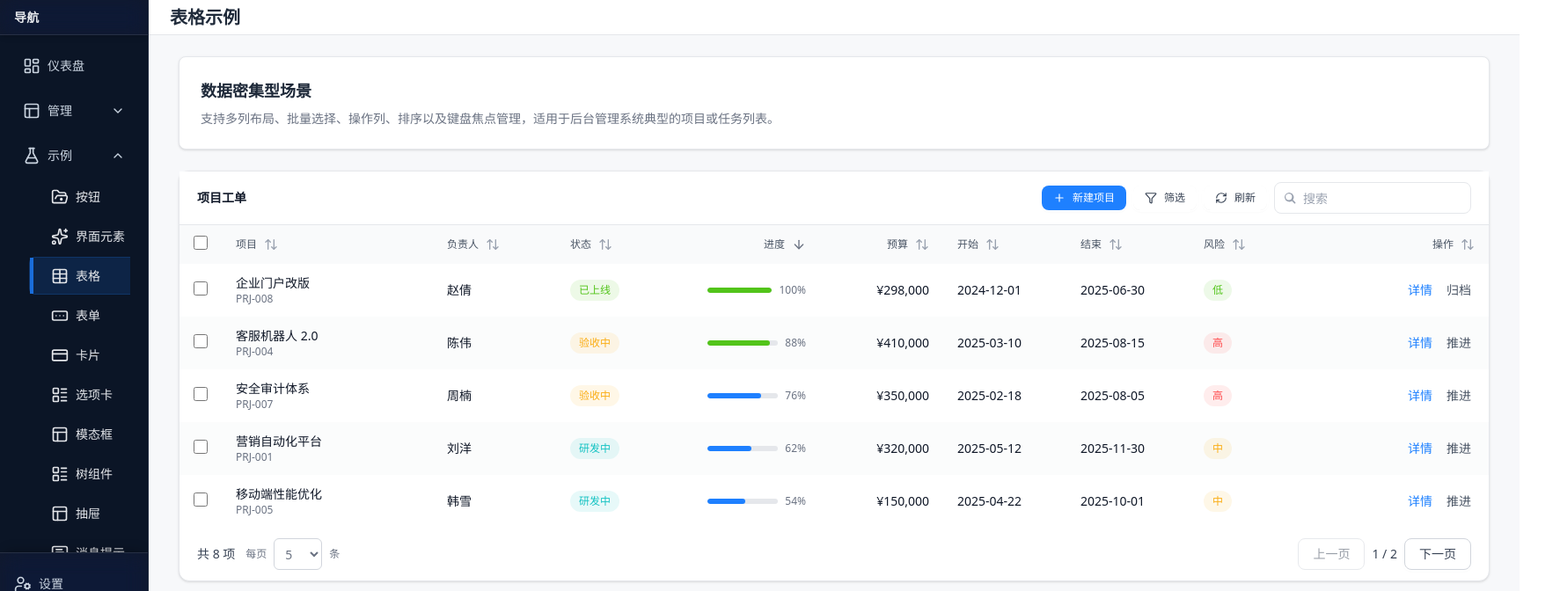
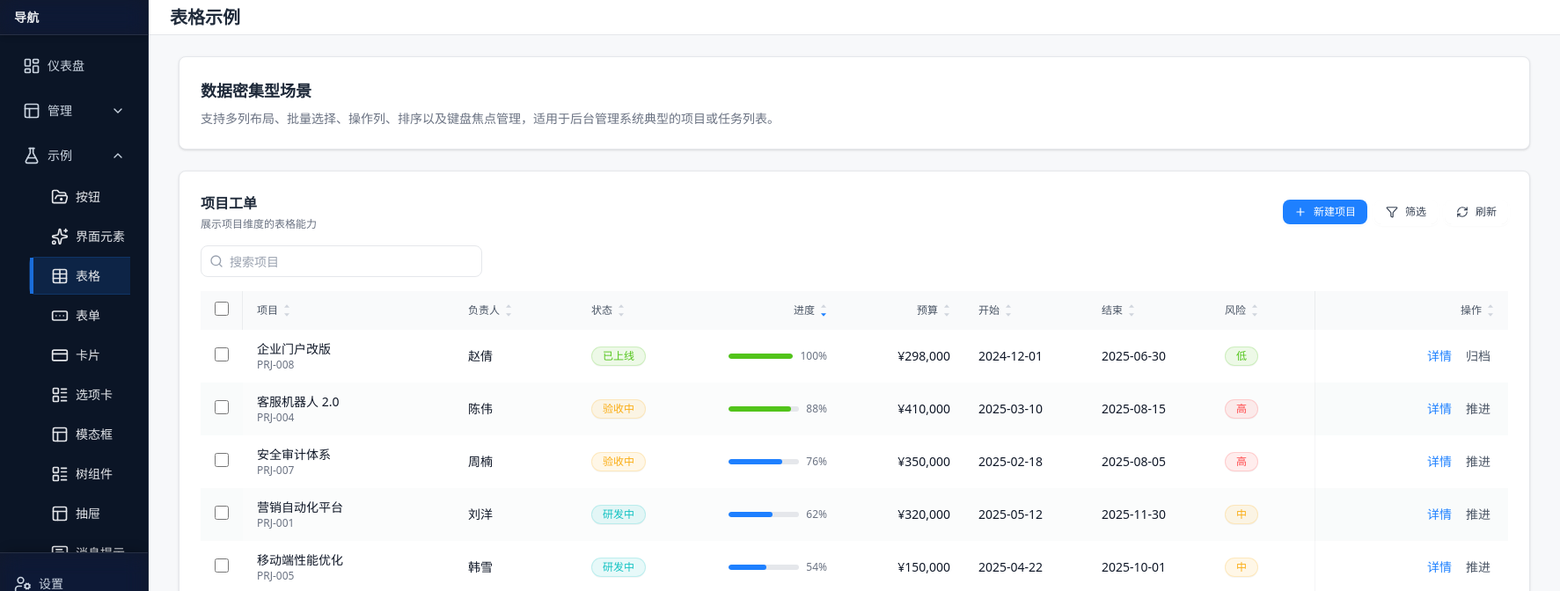
Before and after one commit to zhoumingxuan/sass-ui, a Next.js app: page /demo/table in a window 1280 px wide. Shown: the top 672 px of the page at 88% size, 1773 px wide, since content can reach past the window. Built offline with nearby package versions, Linux system fonts and the light colour scheme.

Commit message:
表格样式修改

```diff
--- a/src/app/demo/table/page.tsx
+++ b/src/app/demo/table/page.tsx
@@ -9,7 +9,7 @@ import Pill from '@/components/Pill';
 import ProgressBar from '@/components/ProgressBar';
 import ActionLink from '@/components/ActionLink';
 import { menuItems, footerItems } from '@/components/menuItems';
-import { Plus, Filter, RefreshCw } from 'lucide-react';
+import { Plus, Filter, RefreshCw, Search } from 'lucide-react';
 
 type Row = {
   id: string;
@@ -261,7 +261,7 @@ export default function TableDemo() {
     }
   };
 
-  const handleSearch = (value: string) => {
+  const handleSearchChange = (value: string) => {
     setQuery(value);
     setPage(1);
   };
@@ -286,9 +286,39 @@ export default function TableDemo() {
         </div>
       </Card>
 
+      <Card>
+        <div className="flex items-center justify-between gap-3">
+          <div className="space-y-1">
+            <div className="text-base font-semibold text-gray-800">项目工单</div>
+            <div className="text-xs text-gray-500">展示项目维度的表格能力</div>
+          </div>
+          <div className="flex items-center gap-2">
+            <Button size="small" variant="primary" icon={<Plus />}>
+              新建项目
+            </Button>
+            <Button size="small" appearance="ghost" variant="default" icon={<Filter />}>
+              筛选
+            </Button>
+            <Button size="small" appearance="ghost" variant="default" icon={<RefreshCw />}>
+              刷新
+            </Button>
+          </div>
+        </div>
+        <div className="mt-4 flex items-center justify-between gap-3">
+          <div className="relative w-full max-w-xs">
+            <input
+              type="search"
+              value={query}
+              onChange={(e) => handleSearchChange(e.target.value)}
+              placeholder="搜索项目"
+              className="h-9 w-full rounded-lg border border-gray-200 pl-8 pr-3 text-sm text-gray-700 placeholder:text-gray-400 transition-[box-shadow,border-color] focus:border-primary focus:outline-none focus:ring-2 focus:ring-primary/20"
+            />
+            <Search className="pointer-events-none absolute left-2.5 top-1/2 h-4 w-4 -translate-y-1/2 text-gray-400" />
+          </div>
+        </div>
+        <div className="mt-4">
           <Table<Row>
-        className="mt-6"
-        title="项目工单"
+            card={false}
             columns={columns}
             data={paged}
             page={page}
@@ -297,7 +327,6 @@ export default function TableDemo() {
             onPageChange={setPage}
             onPageSizeChange={handlePageSize}
             pageSizeOptions={[5, 10, 20]}
-        onSearch={handleSearch}
             sortKey={sortKey}
             sortDirection={sortDirection}
             onSort={handleSort}
@@ -310,19 +339,6 @@ export default function TableDemo() {
               },
               headerTitle: '选择全部项目',
             }}
-        toolbar={
-          <div className="flex items-center gap-2">
-            <Button size="small" variant="primary" icon={<Plus />}>
-              新建项目
-            </Button>
-            <Button size="small" appearance="ghost" variant="default" icon={<Filter />}>
-              筛选
-            </Button>
-            <Button size="small" appearance="ghost" variant="default" icon={<RefreshCw />}>
-              刷新
-            </Button>
-          </div>
-        }
             footerExtra={
               selectedRows.length > 0 ? (
                 <div className="flex items-center gap-2 text-gray-500">
@@ -332,6 +348,8 @@ export default function TableDemo() {
               ) : null
             }
           />
+        </div>
+      </Card>
     </Layout>
   );
 }
--- a/src/app/page.tsx
+++ b/src/app/page.tsx
@@ -231,13 +231,13 @@ export default function Home() {
     }
   };
 
-  const handleSearch = (value: string) => {
-    setQuery(value);
+  const handlePageSize = (nextSize: number) => {
+    setPageSize(nextSize);
     setPage(1);
   };
 
-  const handlePageSize = (nextSize: number) => {
-    setPageSize(nextSize);
+  const handleSearchChange = (value: string) => {
+    setQuery(value);
     setPage(1);
   };
 
@@ -285,9 +285,36 @@ export default function Home() {
         </div>
       </Card>
 
+      <Card>
+        <div className="flex items-center justify-between gap-3">
+          <div className="space-y-1">
+            <div className="text-base font-semibold text-gray-800">员工</div>
+            <div className="text-xs text-gray-500">团队成员示例数据</div>
+          </div>
+          <div className="flex items-center gap-2">
+            <Button size="small" variant="primary" icon={<Plus />}>
+              新增成员
+            </Button>
+            <Button size="small" appearance="ghost" variant="default" icon={<Download />}>
+              导出
+            </Button>
+          </div>
+        </div>
+        <div className="mt-4 flex items-center justify-between gap-3">
+          <div className="relative w-full max-w-xs">
+            <input
+              type="search"
+              value={query}
+              onChange={(e) => handleSearchChange(e.target.value)}
+              placeholder="搜索员工"
+              className="h-9 w-full rounded-lg border border-gray-200 pl-8 pr-3 text-sm text-gray-700 placeholder:text-gray-400 transition-[box-shadow,border-color] focus:border-primary focus:outline-none focus:ring-2 focus:ring-primary/20"
+            />
+            <Search className="pointer-events-none absolute left-2.5 top-1/2 h-4 w-4 -translate-y-1/2 text-gray-400" />
+          </div>
+        </div>
+        <div className="mt-4">
           <Table<Row>
-        className="mt-6"
-        title="员工"
+            card={false}
             columns={columns}
             data={paged}
             page={page}
@@ -296,7 +323,6 @@ export default function Home() {
             onPageChange={setPage}
             onPageSizeChange={handlePageSize}
             pageSizeOptions={[5, 10, 20]}
-        onSearch={handleSearch}
             sortKey={sortKey}
             sortDirection={sortDirection}
             onSort={handleSort}
@@ -310,16 +336,6 @@ export default function Home() {
               columnWidth: 48,
               headerTitle: "选择全部成员",
             }}
-        toolbar={
-          <div className="flex items-center gap-2">
-            <Button size="small" variant="primary" icon={<Plus />}>
-              新增成员
-            </Button>
-            <Button size="small" appearance="ghost" variant="default" icon={<Download />}>
-              导出
-            </Button>
-          </div>
-        }
             footerExtra={
               selectedRows.length > 0 ? (
                 <div className="flex items-center gap-2 text-gray-500">
@@ -329,6 +345,8 @@ export default function Home() {
               ) : null
             }
           />
+        </div>
+      </Card>
 
       <Card title="提示">
         <div className="flex flex-col space-y-3">
--- a/src/app/users/page.tsx
+++ b/src/app/users/page.tsx
@@ -7,9 +7,11 @@ import Table, { Column } from '@/components/Table';
 import { TextInput } from '@/components/Input';
 import Breadcrumbs from '@/components/Breadcrumbs';
 import Layout from '@/components/Layout';
+import Card from '@/components/Card';
 import Pill from '@/components/Pill';
 import ActionLink from '@/components/ActionLink';
 import { menuItems, footerItems } from '@/components/menuItems';
+import { Search, Plus } from 'lucide-react';
 
 interface Row {
   id: string;
@@ -138,7 +140,7 @@ export default function Users() {
     }
   };
 
-  const handleSearch = (value: string) => {
+  const handleSearchChange = (value: string) => {
     setQuery(value);
     setPage(1);
   };
@@ -157,11 +159,41 @@ export default function Users() {
       <Breadcrumbs />
       <div className="mb-4 flex items-center justify-between">
         <h2 className="text-lg font-semibold text-gray-800">用户管理</h2>
-        <Button onClick={() => setShowAdd(true)}>新增用户</Button>
+        <Button onClick={() => setShowAdd(true)} icon={<Plus />}>
+          新增用户
+        </Button>
       </div>
+
+      <Card>
+        <div className="flex items-center justify-between gap-3">
+          <div className="space-y-1">
+            <div className="text-base font-semibold text-gray-800">用户</div>
+            <div className="text-xs text-gray-500">账户权限与状态概览</div>
+          </div>
+          <div className="flex items-center gap-2">
+            <Button size="small" appearance="ghost" variant="default">
+              导入
+            </Button>
+            <Button size="small" appearance="ghost" variant="default">
+              导出
+            </Button>
+          </div>
+        </div>
+        <div className="mt-4 flex items-center justify-between gap-3">
+          <div className="relative w-full max-w-xs">
+            <input
+              type="search"
+              value={query}
+              onChange={(e) => handleSearchChange(e.target.value)}
+              placeholder="搜索用户"
+              className="h-9 w-full rounded-lg border border-gray-200 pl-8 pr-3 text-sm text-gray-700 placeholder:text-gray-400 transition-[box-shadow,border-color] focus:border-primary focus:outline-none focus:ring-2 focus:ring-primary/20"
+            />
+            <Search className="pointer-events-none absolute left-2.5 top-1/2 h-4 w-4 -translate-y-1/2 text-gray-400" />
+          </div>
+        </div>
+        <div className="mt-4">
           <Table<Row>
-        className="mt-4"
-        title="用户"
+            card={false}
             columns={columns}
             data={paged}
             page={page}
@@ -170,7 +202,6 @@ export default function Users() {
             onPageChange={setPage}
             onPageSizeChange={handlePageSize}
             pageSizeOptions={[5, 10, 20]}
-        onSearch={handleSearch}
             sortKey={sortKey}
             sortDirection={sortDirection}
             onSort={handleSort}
@@ -183,16 +214,6 @@ export default function Users() {
               },
               headerTitle: '选择用户',
             }}
-        toolbar={
-          <div className="flex items-center gap-2">
-            <Button size="small" appearance="ghost" variant="default">
-              导入
-            </Button>
-            <Button size="small" appearance="ghost" variant="default">
-              导出
-            </Button>
-          </div>
-        }
             footerExtra={
               selectedRows.length > 0 ? (
                 <div className="flex items-center gap-2 text-gray-500">
@@ -203,6 +224,8 @@ export default function Users() {
               ) : null
             }
           />
+        </div>
+      </Card>
 
       <Modal open={showAdd} title="新增用户" onClose={() => setShowAdd(false)}>
         <form className="flex flex-col gap-3">
--- a/src/components/Pill.tsx
+++ b/src/components/Pill.tsx
@@ -12,19 +12,19 @@ type PillProps = {
 };
 
 const toneClasses: Record<PillTone, string> = {
-  neutral: 'bg-gray-100 text-gray-600',
-  primary: 'bg-primary/10 text-primary',
-  success: 'bg-success/10 text-success',
-  warning: 'bg-warning/10 text-warning',
-  danger: 'bg-error/10 text-error',
-  info: 'bg-info/10 text-info',
+  neutral: 'border border-gray-200 bg-gray-100 text-gray-700',
+  primary: 'border border-primary/20 bg-primary/10 text-primary',
+  success: 'border border-success/20 bg-success/10 text-success',
+  warning: 'border border-warning/20 bg-warning/10 text-warning',
+  danger: 'border border-error/20 bg-error/10 text-error',
+  info: 'border border-info/20 bg-info/10 text-info',
 };
 
 export default function Pill({ tone = 'neutral', icon, children, className = '' }: PillProps) {
   return (
     <span
       className={[
-        'inline-flex select-none items-center gap-1 rounded-full px-2.5 py-1 text-xs font-medium',
+        'inline-flex select-none items-center gap-1 rounded-full px-3 py-1 text-xs font-medium leading-none shadow-[0_1px_0_rgba(15,23,42,0.04)]',
         toneClasses[tone],
         className,
       ]
--- a/src/components/Table.tsx
+++ b/src/components/Table.tsx
@@ -2,7 +2,6 @@
 
 import type { CSSProperties, KeyboardEvent, MouseEvent } from 'react';
 import { ReactNode, useEffect, useMemo, useRef, useState } from 'react';
-import { ArrowDown, ArrowUp, ArrowUpDown } from 'lucide-react';
 import Pagination from './Pagination';
 import { controlRing } from './formStyles';
 
@@ -52,10 +51,6 @@ type TableProps<T> = {
   pageSize: number;
   total: number;
   onPageChange: (page: number) => void;
-  title?: ReactNode;
-  description?: ReactNode;
-  onSearch?: (value: string) => void;
-  searchPlaceholder?: string;
   sortKey?: Column<T>['key'];
   sortDirection?: SortDirection;
   onSort?: (key: Column<T>['key']) => void;
@@ -64,7 +59,6 @@ type TableProps<T> = {
   pageSizeOptions?: number[];
   onPageSizeChange?: (size: number) => void;
   stickyHeader?: boolean;
-  toolbar?: ReactNode;
   highlightOnHover?: boolean;
   zebra?: boolean;
   rowKey?: (row: T, index: number) => string | number;
@@ -98,14 +92,19 @@ function useIndeterminate(checked: boolean, indeterminate?: boolean) {
 }
 
 function SortIcon({ active, direction }: { active: boolean; direction?: SortDirection }) {
-  if (!active) {
-    return <ArrowUpDown className="h-4 w-4 text-gray-400" aria-hidden />;
-  }
-  const iconClass = 'h-4 w-4 text-gray-500';
-  return direction === 'asc' ? (
-    <ArrowUp className={iconClass} aria-hidden />
-  ) : (
-    <ArrowDown className={iconClass} aria-hidden />
+  const highlight = '#1e80ff';
+  const passive = '#d0d5dd';
+  const upFill = active && direction === 'asc' ? highlight : passive;
+  const downFill = active && direction === 'desc' ? highlight : passive;
+  return (
+    <span className="flex flex-col items-center gap-0.5 leading-none">
+      <svg viewBox="0 0 12 7" className="h-2 w-2" aria-hidden focusable="false">
+        <path d="M6 1L10.5 6H1.5L6 1Z" fill={upFill} />
+      </svg>
+      <svg viewBox="0 0 12 7" className="h-2 w-2" aria-hidden focusable="false">
+        <path d="M6 6L1.5 1H10.5L6 6Z" fill={downFill} />
+      </svg>
+    </span>
   );
 }
 
@@ -116,19 +115,14 @@ export default function Table<T extends Record<string, unknown>>({
   pageSize,
   total,
   onPageChange,
-  title,
-  description,
-  onSearch,
-  searchPlaceholder = '搜索',
   sortKey,
   sortDirection,
   onSort,
-  card = true,
+  card = false,
   loading = false,
   pageSizeOptions = [10, 20, 50],
   onPageSizeChange,
   stickyHeader = true,
-  toolbar,
   highlightOnHover = true,
   zebra = true,
   rowKey,
@@ -142,20 +136,13 @@ export default function Table<T extends Record<string, unknown>>({
   className = '',
   rounded = 'xl',
 }: TableProps<T>) {
-  const [keyword, setKeyword] = useState('');
   const scrollerRef = useRef<HTMLDivElement>(null);
   const [scrolled, setScrolled] = useState(false);
 
   useEffect(() => {
-    if (!onSearch) return;
-    const id = setTimeout(() => onSearch(keyword.trim()), 260);
-    return () => clearTimeout(id);
-  }, [keyword, onSearch]);
-
-  useEffect(() => {
     const el = scrollerRef.current;
     if (!el) return;
-    const handleScroll = () => setScrolled(el.scrollTop > 0);
+    const handleScroll = () => setScrolled(el.scrollTop > 0 || el.scrollLeft > 0);
     handleScroll();
     el.addEventListener('scroll', handleScroll);
     return () => el.removeEventListener('scroll', handleScroll);
@@ -415,47 +402,15 @@ export default function Table<T extends Record<string, unknown>>({
       <span className="text-sm text-primary">已选择 {selectionCount} 项</span>
     ) : null;
 
-  const cardClass = card
-    ? `flex flex-col ${roundedClass} border border-gray-200 bg-white shadow-sm`
-    : '';
+  const containerClass = [
+    card ? `flex flex-col ${roundedClass} border border-gray-200 bg-white shadow-sm` : '',
+    className,
+  ]
+    .filter(Boolean)
+    .join(' ');
 
   return (
-    <div className={`${cardClass} ${className}`} role="region" aria-label={typeof title === 'string' ? title : '表格'}>
-      {(title || description || toolbar || onSearch) && (
-        <div className="border-b border-gray-200 bg-white px-5 py-3">
-          <div className="flex flex-wrap items-center justify-between gap-3">
-            <div className="min-w-0 space-y-1">
-              {title && <div className="truncate text-sm font-semibold text-gray-900">{title}</div>}
-              {description && <div className="text-xs text-gray-500">{description}</div>}
-            </div>
-            {(toolbar || onSearch) && (
-              <div className="flex flex-wrap items-center justify-end gap-2">
-                {toolbar}
-                {onSearch && (
-                  <div className="relative">
-                    <input
-                      type="search"
-                      value={keyword}
-                      onChange={(e) => setKeyword(e.target.value)}
-                      placeholder={searchPlaceholder}
-                      className="h-9 w-56 rounded-lg border border-gray-200 pl-8 pr-3 text-sm text-gray-700 placeholder:text-gray-400 transition-[box-shadow,border-color] focus:border-primary focus:outline-none focus:ring-2 focus:ring-primary/20"
-                    />
-                    <svg
-                      aria-hidden
-                      className="pointer-events-none absolute left-2.5 top-1/2 h-4 w-4 -translate-y-1/2 text-gray-400"
-                      viewBox="0 0 20 20"
-                      fill="currentColor"
-                    >
-                      <path d="M12.9 14.32a6.5 6.5 0 111.414-1.414l3.386 3.387a1 1 0 01-1.414 1.414l-3.386-3.387zM13 8.5a4.5 4.5 0 10-9 0 4.5 4.5 0 009 0z" />
-                    </svg>
-                  </div>
-                )}
-              </div>
-            )}
-          </div>
-        </div>
-      )}
-
+    <div className={containerClass} role="region">
       <div
         ref={scrollerRef}
         className={`relative overflow-x-auto ${stickyHeader ? 'overflow-y-auto' : 'overflow-y-visible'} nice-scrollbar ${scrollContainerClassName}`}
@@ -475,7 +430,7 @@ export default function Table<T extends Record<string, unknown>>({
             <tr>
               {selection && (
                 <th
-                  className={`${headerClass} ${stickyHeader ? 'bg-gray-50' : ''}`}
+                  className={`${headerClass} sticky left-0 z-30 bg-gray-50 ${stickyHeader ? 'shadow-[inset_-1px_0_0_rgba(15,23,42,0.06)]' : ''}`}
                   style={{ width: selection.columnWidth ?? 48 }}
                   scope="col"
                 >
@@ -508,7 +463,7 @@ export default function Table<T extends Record<string, unknown>>({
                     : col.align === 'center'
                     ? 'justify-center'
                     : 'justify-start';
-                const intentClass = col.intent === 'actions' ? 'whitespace-nowrap text-right' : '';
+                const intentClass = col.intent === 'actions' ? 'sticky right-0 z-30 bg-gray-50 pl-4 shadow-[inset_1px_0_0_rgba(15,23,42,0.06)]' : '';
                 return (
                   <th
                     key={String(col.key)}
@@ -519,7 +474,7 @@ export default function Table<T extends Record<string, unknown>>({
                     {sortable ? (
                       <button
                         type="button"
-                        className={`group inline-flex w-full items-center justify-between gap-2 text-left focus-visible:outline-none focus-visible:ring-2 focus-visible:ring-primary/20 ${justifyClass}`}
+                        className={`group inline-flex w-full items-center ${justifyClass} gap-1.5 text-left focus-visible:outline-none focus-visible:ring-2 focus-visible:ring-primary/20`}
                         onClick={() => onSort?.(col.key)}
                       >
                         <span className="truncate text-xs font-medium text-gray-600 group-hover:text-gray-900">
@@ -541,7 +496,7 @@ export default function Table<T extends Record<string, unknown>>({
               Array.from({ length: Math.min(Math.max(pageSize, 4), 6) }).map((_, skeletonIndex) => (
                 <tr key={`skeleton-${skeletonIndex}`} className="h-12">
                   {selection && (
-                    <td className={bodyCellClass} style={{ width: selection.columnWidth ?? 48 }}>
+                    <td className={`${bodyCellClass} sticky left-0 z-20 bg-[#f8fafc]`} style={{ width: selection.columnWidth ?? 48 }}>
                       <div className="h-4 w-4 rounded border border-gray-100 bg-gray-100" />
                     </td>
                   )}
@@ -557,6 +512,8 @@ export default function Table<T extends Record<string, unknown>>({
                 const isSelected = selectedSet.has(rowItem.key);
                 const isFocused = activeFocusKey !== null && rowItem.key === activeFocusKey;
                 const tabIndex = rowItems.length === 0 ? -1 : rowIndex === rovingIndex ? 0 : -1;
+                const rowBg = zebra ? (rowIndex % 2 === 0 ? 'bg-white' : 'bg-gray-50/60') : 'bg-white';
+                const selectedBg = isSelected ? 'bg-primary/5 hover:bg-primary/10' : '';
 
                 return (
                   <tr
@@ -564,12 +521,10 @@ export default function Table<T extends Record<string, unknown>>({
                     data-selected={isSelected ? 'true' : undefined}
                     data-focus={isFocused ? 'true' : undefined}
                     className={[
-                      zebra ? 'odd:bg-white even:bg-gray-50/60' : 'bg-white',
+                      'group transition-colors focus:outline-none',
+                      rowBg,
                       highlightOnHover ? 'hover:bg-gray-50' : '',
-                      'transition-colors',
-                      'focus:outline-none',
-                      'data-[selected=true]:bg-primary/5 data-[selected=true]:hover:bg-primary/10',
-                      'data-[focus=true]:outline data-[focus=true]:outline-2 data-[focus=true]:outline-primary/40 data-[focus=true]:outline-offset-[-2px]',
+                      selectedBg,
                     ].join(' ')}
                     tabIndex={tabIndex}
                     onFocus={() => updateFocus(rowItem.key)}
@@ -579,7 +534,10 @@ export default function Table<T extends Record<string, unknown>>({
                     role="row"
                   >
                     {selection && (
-                      <td className={bodyCellClass} style={{ width: selection.columnWidth ?? 48 }}>
+                      <td
+                        className={`${bodyCellClass} sticky left-0 z-20 bg-inherit backdrop-blur-[0.01px]`}
+                        style={{ width: selection.columnWidth ?? 48 }}
+                      >
                         <input
                           type="checkbox"
                           aria-label="选择行"
@@ -597,7 +555,9 @@ export default function Table<T extends Record<string, unknown>>({
                           : col.align === 'center'
                           ? 'text-center'
                           : 'text-left';
-                      const intentClass = col.intent === 'actions' ? 'whitespace-nowrap text-right' : '';
+                      const isAction = col.intent === 'actions';
+                      const stickyRightClass = isAction ? 'sticky right-0 z-20 bg-inherit backdrop-blur-[0.01px] pl-4 shadow-[inset_1px_0_0_rgba(15,23,42,0.04)]' : '';
+                      const intentClass = isAction ? 'whitespace-nowrap text-right' : '';
                       const value = col.render
                         ? col.render(rowItem.row, {
                             row: rowItem.row,
@@ -616,7 +576,15 @@ export default function Table<T extends Record<string, unknown>>({
                       return (
                         <td
                           key={String(col.key)}
-                          className={`${bodyCellClass} ${alignClass} ${intentClass} ${col.className ?? ''}`}
+                          className={[
+                            bodyCellClass,
+                            alignClass,
+                            intentClass,
+                            stickyRightClass,
+                            col.className ?? '',
+                          ]
+                            .filter(Boolean)
+                            .join(' ')}
                           style={columnLayouts[colIndex]}
                           title={titleValue as string | undefined}
                         >
```
Lines whose indentation alone changed are shown as unchanged.
